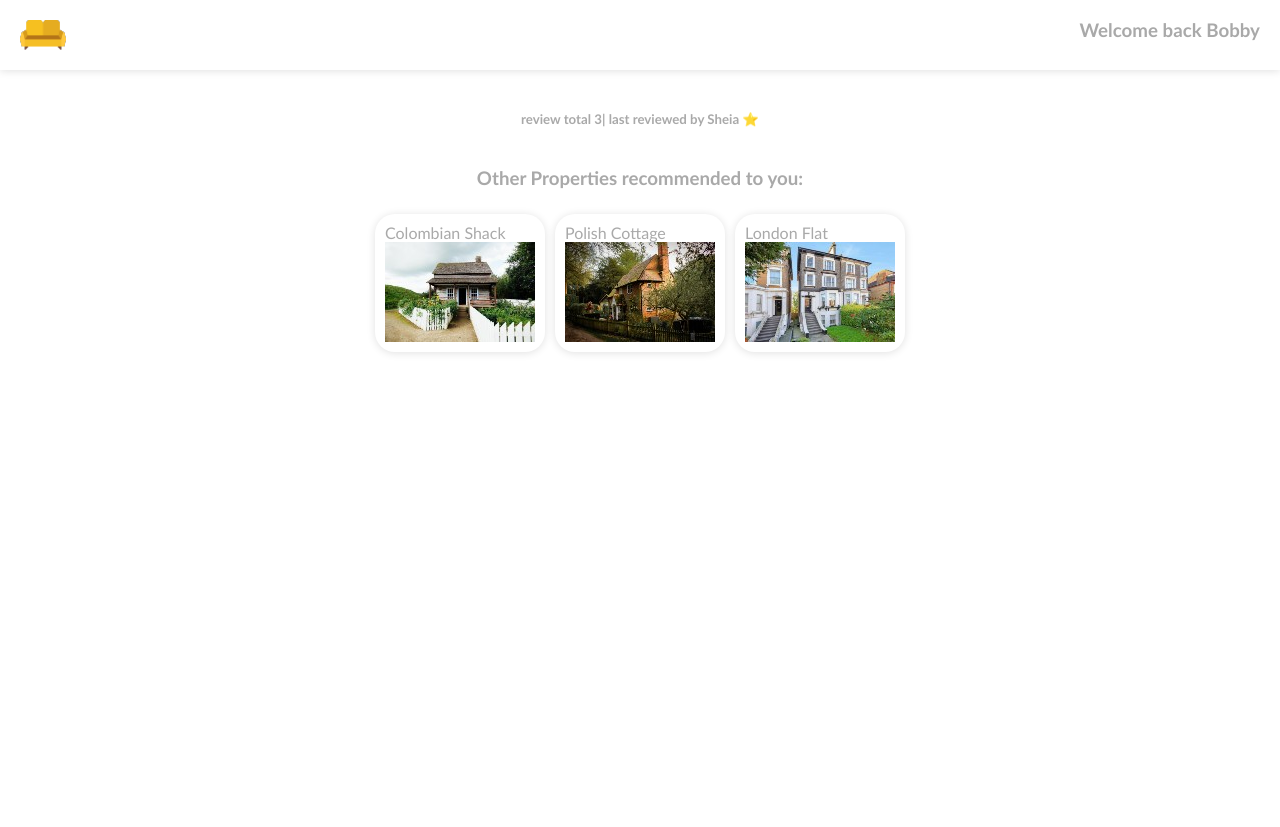
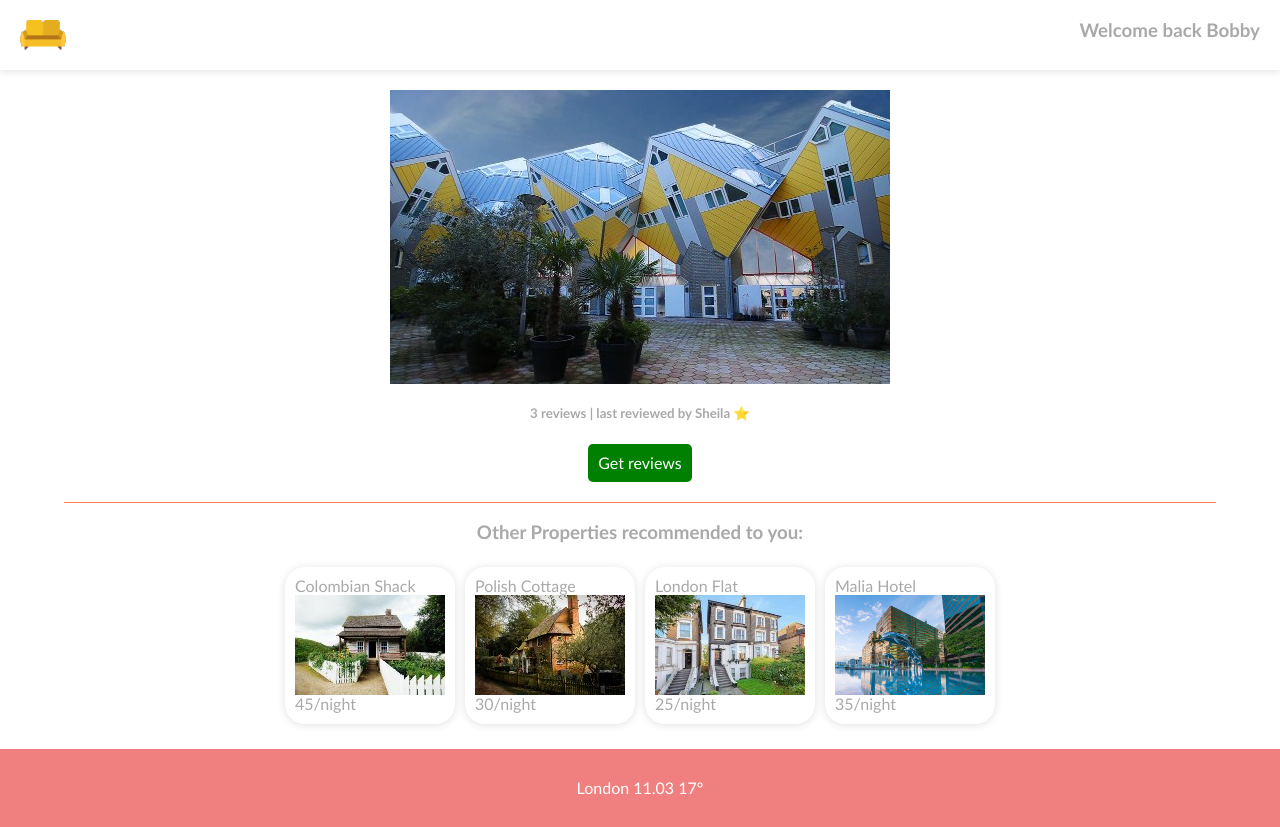
Before and after one commit to Mateo-Benzien/9-main, a website built with webpack: page index.html in a window 1280 px wide. Before the commit the page ends 800 px from the top, so only its background shows below. Built offline with nearby package versions, Linux system fonts and the light colour scheme.

Commit message:
Get reviews button and London 11.03 17° bar

```diff
--- a/index.css
+++ b/index.css
@@ -3,21 +3,25 @@ body {
     margin: 0;
     padding: 0;
     font-family: 'Trebuchet MS', 'Lucida Sans Unicode', 'Lucida Grande', 'Lucida Sans', Arial;
-    color: darkgrey;
+    color: rgb(169,169,169);
     flex-direction: column;
 }
 
 .container {
-    margin: 20px;
+    margin: 20px 0;
     display: flex;
     flex-direction: column;
     align-items: center;
 }
 
+.container img {
+    width: 100%;
+}
+
 .nav-bar {
     width: 100%;
     position: sticky;
-    background-color: white;
+    background-color: rgb(255,255,255);
     box-shadow: rgb(0 0 0 / 12%) 0 1px 8px;
     display: flex;
     justify-content: space-between;
@@ -38,6 +42,7 @@ body {
 .properties {
     display: flex;
     flex-wrap: wrap;
+    justify-content: center;
 }
 
 .card {
@@ -47,3 +52,43 @@ body {
     padding: 10px;
     box-shadow: rgb(0 0 0 / 12%) 0 1px 8px;
 }
+
+.card img {
+    width: 100%;
+}
+
+.footer {
+    width: 100%;
+    background-color: rgb(240,128,128);
+    text-align: center;
+    padding: 30px 0;
+    color: rgb(255,255,255);
+}
+
+.review-card {
+    padding: 10px;
+}
+
+.reviews {
+    display: flex;
+    padding: 10px;
+}
+
+.break {
+    height: 1px;
+    width: 90%;
+    background-color: rgb(255,127,80);
+}
+
+button {
+    background-color: rgb(0,128,0);
+    color: rgb(255,255,255);
+    border-radius: 5px;
+    border: none;
+    padding: 10px;
+
+}
+
+button:hover {
+    background-color: rgb(218,165,32);
+}
--- a/index.html
+++ b/index.html
@@ -1,6 +1,6 @@
 <html>
    <head><link rel="stylesheet" href="https://cdnjs.cloudflare.com/ajax/libs/normalize/8.0.1/normalize.css">
-       <link rel="stylesheet" href="index.css">
+       <link rel="stylesheet" href="index.css"/>
    </head>
    <body>
        <div class="nav-bar">
@@ -11,11 +11,15 @@
             </h3>
        </div>
        <div class="container">
-         <h5 id="reviews"></h5>
-
-         <h3>Other Properties recommended to you:</h3>
-         <div class="properties"></div>
+           <div class="main-image"></div>
+           <h5 id="reviews"></h5>
+           <button>Get reviews</button>
+           <div class="reviews"></div>
+           <div class="break"></div>
+           <h3>Other Properties recommended to you:</h3>
+           <div class="properties"></div>
        </div>
+       <div class="footer"></div>
        <script src="dist/index.pack.js"></script>
    </body>
 </html>
--- /dev/null
+++ b/src/classes.ts
@@ -0,0 +1,12 @@
+import { Review } from './interfaces'
+
+export default class MainProperty {
+    src: string
+    title: string
+    reviews: Review[]
+    constructor(src: string, title: string, reviews: Review[]) {
+        this.src = src
+        this.title = title
+        this.reviews = reviews
+    }
+}
--- /dev/null
+++ b/src/enums.ts
@@ -0,0 +1,10 @@
+export enum Permissions {
+    ADMIN = 'ADMIN',
+    READ_ONLY = 'READ_ONLY'
+}
+
+export enum LoyaltyUser {
+    GOLD_USER = 'GOLD_USER',
+    SILVER_USER = 'SILVER_USER',
+    BRONZE_USER = 'BRONZE_USER'
+}
--- a/src/index.ts
+++ b/src/index.ts
@@ -1,69 +1,50 @@
-// Add the properties to the Dashboard
-// This is a continuation of the Challenge, in which you are asked to add
-// the 3 properties image and title to the dashboard based on the
-// properties array
+// Code Tidy
 
+import { showReviewTotal, populateUser, showDetails, getTopTwoReviews} from './utils'
+import { Permissions , LoyaltyUser } from './enums.ts'
+import { Review, Property } from './interfaces.ts'
+import MainProperty from './classes.ts'
 const propertyContainer = document.querySelector('.properties')
+const reviewContainer = document.querySelector('.reviews')
+const container = document.querySelector('.container')
+const button = document.querySelector('button')
+const footer = document.querySelector('.footer')
 
-import { showReviewTotal, populateUser } from './utils.ts'
-let isOpen: boolean
+let isLoggedIn: boolean
 
 // Reviews
-const reviews : {
-    name: string;
-    stars: number;
-    loyaltyUser: boolean;
-    date: string
-    }[] = [
+const reviews: Review[] = [
     {
-        name: 'Sheia',
+        name: 'Sheila',
         stars: 5,
-        loyaltyUser: true,
+        loyaltyUser: LoyaltyUser.GOLD_USER,
         date: '01-04-2021'
     },
     {
         name: 'Andrzej',
         stars: 3,
-        loyaltyUser: false,
+        loyaltyUser: LoyaltyUser.BRONZE_USER,
         date: '28-03-2021'
     },
     {
         name: 'Omar',
         stars: 4,
-        loyaltyUser: true,
-        date: '27-03-2021'
+        loyaltyUser: LoyaltyUser.SILVER_USER,
+        date: '27-03-2021',
     },
 ]
 
-// User
-const you: {
-    firstName: string;
-    lastName: string;
-    isReturning: boolean;
-    age: number;
-    stayedAt: string[]
-} = {
+const you = {
     firstName: 'Bobby',
     lastName: 'Brown',
+    permissions: Permissions.ADMIN,
     isReturning: true,
     age: 35,
     stayedAt: ['florida-home', 'oman-flat', 'tokyo-bungalow']
 }
 
 // Array of Properties
-const properties : {
-    image: string;
-    title: string;
-    price: number;
-    location: {
-        firstLine: string;
-        city: string;
-        code: number;
-        country: string;
-    };
-    contact: string;
-    isAvailable: boolean;
-}[] = [
+const properties : Property[] = [
     {
         image: 'images/colombia-property.jpg',
         title: 'Colombian Shack',
@@ -74,34 +55,47 @@ const properties : {
             code: 45632,
             country: 'Colombia'
         },
-        contact: 'marywinkle@gmail.com',
+        contact: [+112343823978921, 'marywinkle@gmail.com'],
         isAvailable: true
     },
     {
         image: 'images/poland-property.jpg',
         title: 'Polish Cottage',
-        price: 34,
+        price: 30,
         location: {
             firstLine: 'no 23',
             city: 'Gdansk',
             code: 343903,
             country: 'Poland'
         },
-        contact: 'garydavis@hotmail.com',
+        contact: [+1298239028490830, 'garydavis@hotmail.com'],
         isAvailable: false
     },
     {
         image: 'images/london-property.jpg',
         title: 'London Flat',
-        price: 23,
+        price: 25,
         location: {
             firstLine: 'flat 15',
             city: 'London',
-            code: 35433,
+            code: 'SW4 5XW',
             country: 'United Kingdom',
         },
-        contact: 'andyluger@aol.com',
+        contact: [+34829374892553, 'andyluger@aol.com'],
         isAvailable: true
+    },
+    {
+        image: 'images/malaysian-hotel.jpeg',
+        title: 'Malia Hotel',
+        price: 35,
+        location: {
+            firstLine: 'Room 4',
+            city: 'Malia',
+            code: 45334,
+            country: 'Malaysia'
+        },
+        contact: [ +60349822083, 'lee34@gmail.com'],
+        isAvailable: false
     }
 ]
 
@@ -110,7 +104,7 @@ showReviewTotal(reviews.length, reviews[0].name, reviews[0].loyaltyUser)
 
 populateUser(you.isReturning, you.firstName)
 
-//Add the properties
+// Add the properties
 for (let i = 0; i < properties.length; i++) {
     const card = document.createElement('div')
     card.classList.add('card')
@@ -118,5 +112,42 @@ for (let i = 0; i < properties.length; i++) {
     const image = document.createElement('img')
     image.setAttribute('src', properties[i].image)
     card.appendChild(image)
+    showDetails(you.permissions, card, properties[i].price)
     propertyContainer.appendChild(card)
 }
+
+let count = 0
+function addReviews(array : Review[]) : void {
+    if (!count ) {
+        count++
+        const topTwo = getTopTwoReviews(array)
+        for (let i = 0; i < topTwo.length; i++) {
+            const card = document.createElement('div')
+            card.classList.add('review-card')
+            card.innerHTML = topTwo[i].stars + ' stars from ' + topTwo[i].name
+            reviewContainer.appendChild(card)
+        }
+        container.removeChild(button)
+    }
+}
+
+button.addEventListener('click', () => addReviews(reviews))
+
+let currentLocation : [string, string, number] = ['London', '11.03', 17]
+footer.innerHTML = currentLocation[0] + ' ' + currentLocation[1] + ' ' + currentLocation[2] + '°'
+
+
+let yourMainProperty = new MainProperty(
+    'images/italian-property.jpg',
+    'Italian House',
+    [{
+        name: 'Olive',
+        stars: 5,
+        loyaltyUser: LoyaltyUser.GOLD_USER,
+        date: '12-04-2021'
+    }] )
+
+const mainImageContainer = document.querySelector('.main-image')
+const image = document.createElement('img')
+image.setAttribute('src', yourMainProperty.src)
+mainImageContainer.appendChild(image)
--- /dev/null
+++ b/src/interfaces.ts
@@ -0,0 +1,23 @@
+import { LoyaltyUser } from './enums'
+import { Price, Country } from './types'
+
+export interface Review {
+    name: string;
+    stars: number;
+    loyaltyUser: LoyaltyUser;
+    date: string;
+}
+
+export interface Property {
+    image: string;
+    title: string;
+    price: Price;
+    location: {
+        firstLine: string;
+        city: string;
+        code: number | string;
+        country: Country
+    }
+    contact: [ number, string];
+    isAvailable: boolean;
+}
--- /dev/null
+++ b/src/types.ts
@@ -0,0 +1,2 @@
+export type Price = 25 | 30 | 35 | 45
+export type Country = 'Colombia' | 'Poland' | 'United Kingdom' | 'Malaysia'
--- a/src/utils.ts
+++ b/src/utils.ts
@@ -1,10 +1,12 @@
 const reviewTotalDisplay = document.querySelector('#reviews')
 const returningUserDisplay = document.querySelector('#returning-user')
 const userNameDisplay = document.querySelector('#user')
+import { LoyaltyUser, Permissions } from './enums'
+import  Review  from './interfaces'
 
-export function showReviewTotal(value: number, reviewer: string, isLoyalty: boolean) {
-    const iconDisplay = isLoyalty ? '⭐' : ''
-    reviewTotalDisplay.innerHTML = 'review total ' + value.toString() + '| last reviewed by ' + reviewer + ' ' + iconDisplay
+export function showReviewTotal(value: number, reviewer: string, isLoyalty: LoyaltyUser) {
+    const iconDisplay = LoyaltyUser.GOLD_USER ? '⭐' : ''
+    reviewTotalDisplay.innerHTML = value.toString() + ' review' + makeMultiple(value) + ' | last reviewed by ' + reviewer + ' ' + iconDisplay
 }
 
 export function populateUser(isReturning : boolean, userName: string ) {
@@ -13,3 +15,22 @@ export function populateUser(isReturning : boolean, userName: string ) {
     }
     userNameDisplay.innerHTML = userName
 }
+
+export function showDetails(value: boolean | Permissions, element : HTMLDivElement, price: number) {
+    if (value) {
+        const priceDisplay = document.createElement('div')
+        priceDisplay.innerHTML = price.toString() + '/night'
+        element.appendChild(priceDisplay)
+    }
+}
+
+export function makeMultiple(value: number) : string {
+    if (value > 1 || value == 0) {
+        return 's'
+    } else return ''
+}
+
+export function getTopTwoReviews(reviews : Review[]) : Review[]  {
+ const sortedReviews = reviews.sort((a, b) => b.stars - a.stars)
+ return sortedReviews.slice(0,2)
+}
```
Also changed, not shown: package.json (+6 -5 lines), images/italian-property.jpg (added), images/malaysian-hotel.jpeg (added), 1 other file.
